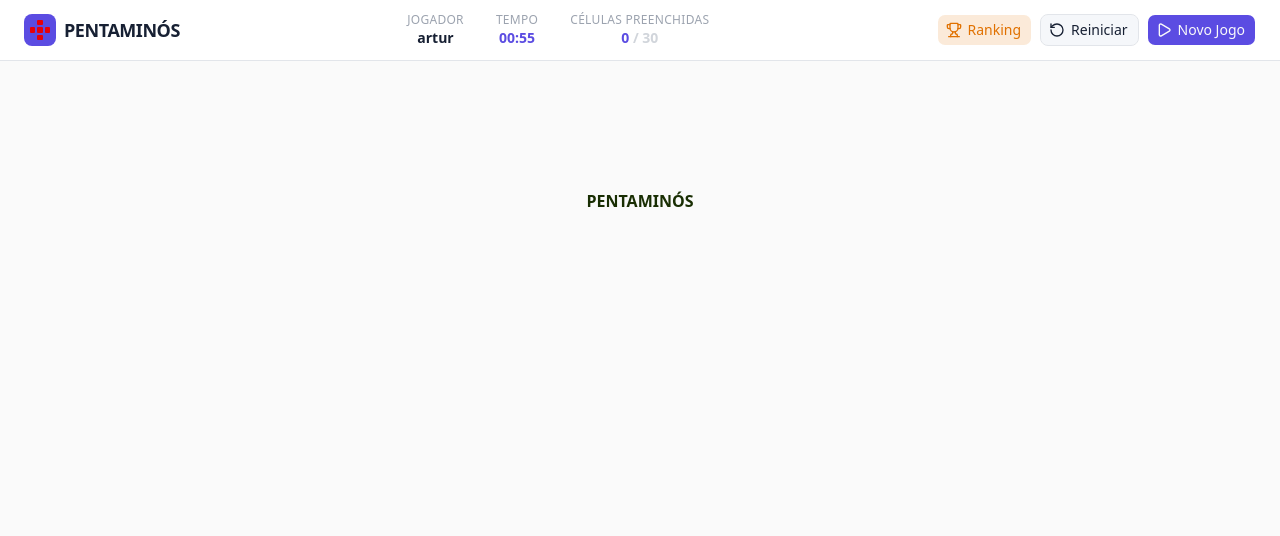
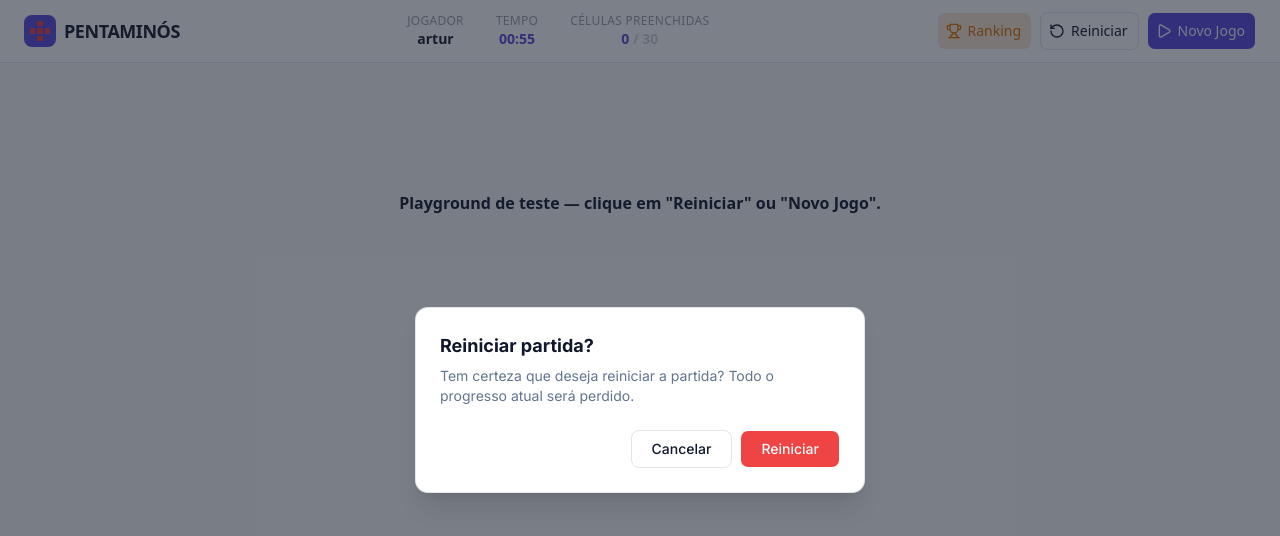
Before and after one commit to Myllenam/pentaminos, a Next.js app in the folder pentaminos/: page / in a window 1280 px wide. Both pictures are taken after a click on the button "Reiniciar". Shown: the top 536 px of the page. Built offline with nearby package versions, Linux system fonts and the light colour scheme.

Commit message:
wip: ajustes visuais do alert e altura do botao

```diff
--- a/pentaminos/app/globals.css
+++ b/pentaminos/app/globals.css
@@ -6,10 +6,14 @@
   --foreground: #172033;
 
   --radius: 0.625rem;
+  --button-height: 38px;
+
   --primary: #5B4CE2;
   --primary-foreground: oklch(0.985 0 0);
+  --primary-hover: color-mix(in oklch, var(--primary), transparent 20%);
   --secondary: oklch(0.97 0 0);
   --secondary-foreground: #172033;
+  --secondary-hover: color-mix(in oklch, var(--secondary), var(--foreground) 5%);
   --muted: oklch(0.97 0 0);
   --muted-foreground: #9CA3AF;
   --accent: oklch(0.97 0 0);
@@ -18,13 +22,20 @@
   --card-foreground: #172033;
   --popover: #FFFFFF;
   --popover-foreground: #172033;
-  --destructive: oklch(0.577 0.245 27.325);
+  --destructive: #EF4444;
   --destructive-foreground: oklch(0.985 0 0);
+  --destructive-hover: color-mix(in oklch, var(--destructive), transparent 10%);
+  --destructive-muted: color-mix(in oklch, var(--destructive), transparent 90%);
+  --destructive-muted-hover: color-mix(in oklch, var(--destructive), transparent 80%);
   --warning: oklch(0.666 0.179 58.318);
   --warning-foreground: oklch(0.987 0.022 95.277);
+  --warning-muted: color-mix(in oklch, var(--warning), transparent 85%);
+  --warning-muted-hover: color-mix(in oklch, var(--warning), transparent 75%);
   --border: #E2E5EA;
   --input: #D1D5DB;
+  --input-hover: color-mix(in oklch, var(--input), transparent 50%);
   --ring: #5B4CE2;
+  --overlay: #111827;
 }
 
 @theme inline {
@@ -34,8 +45,10 @@
 
   --color-primary: var(--primary);
   --color-primary-foreground: var(--primary-foreground);
+  --color-primary-hover: var(--primary-hover);
   --color-secondary: var(--secondary);
   --color-secondary-foreground: var(--secondary-foreground);
+  --color-secondary-hover: var(--secondary-hover);
   --color-muted: var(--muted);
   --color-muted-foreground: var(--muted-foreground);
   --color-accent: var(--accent);
@@ -46,40 +59,20 @@
   --color-popover-foreground: var(--popover-foreground);
   --color-destructive: var(--destructive);
   --color-destructive-foreground: var(--destructive-foreground);
+  --color-destructive-hover: var(--destructive-hover);
+  --color-destructive-muted: var(--destructive-muted);
+  --color-destructive-muted-hover: var(--destructive-muted-hover);
   --color-warning: var(--warning);
   --color-warning-foreground: var(--warning-foreground);
+  --color-warning-muted: var(--warning-muted);
+  --color-warning-muted-hover: var(--warning-muted-hover);
   --color-border: var(--border);
   --color-input: var(--input);
+  --color-input-hover: var(--input-hover);
   --color-ring: var(--ring);
+  --color-overlay: var(--overlay);
 
   --radius-md: calc(var(--radius) * 0.8);
-}
-
-@media (prefers-color-scheme: dark) {
-  :root {
-    --background: #0a0a0a;
-    --foreground: #ededed;
-
-    --primary: oklch(0.67 0.182 276.935);
-    --primary-foreground: oklch(0.205 0 0);
-    --secondary: oklch(0.269 0 0);
-    --secondary-foreground: oklch(0.985 0 0);
-    --muted: oklch(0.269 0 0);
-    --muted-foreground: oklch(0.708 0 0);
-    --accent: oklch(0.269 0 0);
-    --accent-foreground: oklch(0.985 0 0);
-    --card: oklch(0.205 0 0);
-    --card-foreground: oklch(0.985 0 0);
-    --popover: oklch(0.205 0 0);
-    --popover-foreground: oklch(0.985 0 0);
-    --destructive: oklch(0.704 0.191 22.216);
-    --destructive-foreground: oklch(0.985 0 0);
-    --warning: oklch(0.828 0.189 84.429);
-    --warning-foreground: oklch(0.279 0.077 45.635);
-    --border: oklch(1 0 0 / 10%);
-    --input: oklch(1 0 0 / 15%);
-    --ring: oklch(0.556 0 0);
-  }
 }
 
 body {
--- a/pentaminos/app/page.tsx
+++ b/pentaminos/app/page.tsx
@@ -1,14 +1,46 @@
+"use client";
+
+import { useState } from "react";
+
+import { Alert } from "@/components/alert/alert";
 import { Header } from "@/components/header/header";
 
 export default function Home() {
+  const [restartOpen, setRestartOpen] = useState(false);
+  const [newGameOpen, setNewGameOpen] = useState(false);
+
   return (
     <div className="flex flex-col flex-1 bg-zinc-50 font-sans">
-      {/* Preview temporário do Header - remover depois de visualizar */}
-      <Header />
+      <Header
+        onRestart={() => setRestartOpen(true)}
+        onNewGame={() => setNewGameOpen(true)}
+        onOpenRanking={() => console.log("abrir ranking")}
+      />
 
-      <main className="flex flex-1 w-full max-w-3xl flex-col items-center justify-between py-32 px-16 mx-auto">
-        <p className="text-lime-950 font-bold">PENTAMINÓS</p>
+      <main className="mx-auto flex w-full max-w-3xl flex-1 flex-col items-center justify-between px-16 py-32">
+        <p className="font-bold text-foreground">
+          Playground de teste — clique em &quot;Reiniciar&quot; ou &quot;Novo Jogo&quot;.
+        </p>
       </main>
+
+      <Alert
+        open={restartOpen}
+        onOpenChange={setRestartOpen}
+        title="Reiniciar partida?"
+        description="Tem certeza que deseja reiniciar a partida? Todo o progresso atual será perdido."
+        confirmLabel="Reiniciar"
+        variant="destructive-solid"
+        onConfirm={() => console.log("partida reiniciada")}
+      />
+
+      <Alert
+        open={newGameOpen}
+        onOpenChange={setNewGameOpen}
+        title="Iniciar novo jogo?"
+        description="Deseja abandonar a partida atual e iniciar um novo jogo? O progresso atual será perdido."
+        confirmLabel="Novo Jogo"
+        onConfirm={() => console.log("novo jogo iniciado")}
+      />
     </div>
   );
 }
--- a/pentaminos/components/alert/alert.tsx
+++ b/pentaminos/components/alert/alert.tsx
@@ -1,6 +1,7 @@
 "use client";
 
 import type { ReactNode } from "react";
+import type { VariantProps } from "class-variance-authority";
 
 import {
   AlertDialog as UIAlertDialog,
@@ -12,38 +13,23 @@ import {
   AlertDialogHeader,
   AlertDialogTitle,
 } from "@/components/ui/alert-dialog";
+import { buttonVariants } from "@/components/ui/button";
 
-type AlertVariant = "default" | "destructive";
+type AlertVariant = VariantProps<typeof buttonVariants>["variant"];
 
 type AlertProps = {
-  /** Controla a visibilidade do diálogo. */
   open: boolean;
-  /** Chamado quando o estado de abertura muda (ESC, botão cancelar, backdrop). */
   onOpenChange: (open: boolean) => void;
-  /** Título do alerta. */
   title: string;
-  /** Descrição opcional abaixo do título. */
   description?: ReactNode;
-  /** Rótulo do botão de confirmação. Padrão: "Confirmar". */
   confirmLabel?: string;
-  /** Rótulo do botão de cancelamento. Padrão: "Cancelar". */
   cancelLabel?: string;
-  /**
-   * Variante visual do botão primário.
-   * - `default`: ação neutra
-   * - `destructive`: ação destrutiva (reiniciar, apagar, etc.)
-   */
   variant?: AlertVariant;
-  /** Callback disparado ao confirmar. Também fecha o diálogo automaticamente. */
   onConfirm: () => void;
-  /** Se `false`, esconde o botão de cancelar. Padrão: `true`. */
   showCancel?: boolean;
 };
 
-/**
- * Componente de alerta genérico baseado em `AlertDialog` do shadcn/ui.
- * Uso: controle `open` externamente com `useState`, e passe os callbacks.
- */
+
 export const Alert = ({
   open,
   onOpenChange,
@@ -70,8 +56,16 @@ export const Alert = ({
           )}
         </AlertDialogHeader>
         <AlertDialogFooter>
-          {showCancel && <AlertDialogCancel>{cancelLabel}</AlertDialogCancel>}
-          <AlertDialogAction variant={variant} onClick={handleConfirm}>
+          {showCancel && (
+            <AlertDialogCancel className="px-5 sm:w-auto">
+              {cancelLabel}
+            </AlertDialogCancel>
+          )}
+          <AlertDialogAction
+            variant={variant}
+            className="px-5 sm:w-auto"
+            onClick={handleConfirm}
+          >
             {confirmLabel}
           </AlertDialogAction>
         </AlertDialogFooter>
--- a/pentaminos/components/ui/alert-dialog.tsx
+++ b/pentaminos/components/ui/alert-dialog.tsx
@@ -1,22 +1,28 @@
 "use client"
 
 import * as React from "react"
-import { AlertDialog as AlertDialogPrimitive } from "@base-ui/react/alert-dialog"
+import { AlertDialog as AlertDialogPrimitive } from "radix-ui"
 
 import { cn } from "@/lib/utils"
 import { Button } from "@/components/ui/button"
 
-function AlertDialog({ ...props }: AlertDialogPrimitive.Root.Props) {
+function AlertDialog({
+  ...props
+}: React.ComponentProps<typeof AlertDialogPrimitive.Root>) {
   return <AlertDialogPrimitive.Root data-slot="alert-dialog" {...props} />
 }
 
-function AlertDialogTrigger({ ...props }: AlertDialogPrimitive.Trigger.Props) {
+function AlertDialogTrigger({
+  ...props
+}: React.ComponentProps<typeof AlertDialogPrimitive.Trigger>) {
   return (
     <AlertDialogPrimitive.Trigger data-slot="alert-dialog-trigger" {...props} />
   )
 }
 
-function AlertDialogPortal({ ...props }: AlertDialogPrimitive.Portal.Props) {
+function AlertDialogPortal({
+  ...props
+}: React.ComponentProps<typeof AlertDialogPrimitive.Portal>) {
   return (
     <AlertDialogPrimitive.Portal data-slot="alert-dialog-portal" {...props} />
   )
@@ -25,12 +31,12 @@ function AlertDialogPortal({ ...props }: AlertDialogPrimitive.Portal.Props) {
 function AlertDialogOverlay({
   className,
   ...props
-}: AlertDialogPrimitive.Backdrop.Props) {
+}: React.ComponentProps<typeof AlertDialogPrimitive.Overlay>) {
   return (
-    <AlertDialogPrimitive.Backdrop
+    <AlertDialogPrimitive.Overlay
       data-slot="alert-dialog-overlay"
       className={cn(
-        "fixed inset-0 isolate z-50 bg-black/10 duration-100 supports-backdrop-filter:backdrop-blur-xs data-open:animate-in data-open:fade-in-0 data-closed:animate-out data-closed:fade-out-0",
+        "fixed inset-0 z-50 bg-overlay/55 duration-100 data-open:animate-in data-open:fade-in-0 data-closed:animate-out data-closed:fade-out-0",
         className
       )}
       {...props}
@@ -42,17 +48,17 @@ function AlertDialogContent({
   className,
   size = "default",
   ...props
-}: AlertDialogPrimitive.Popup.Props & {
+}: React.ComponentProps<typeof AlertDialogPrimitive.Content> & {
   size?: "default" | "sm"
 }) {
   return (
     <AlertDialogPortal>
       <AlertDialogOverlay />
-      <AlertDialogPrimitive.Popup
+      <AlertDialogPrimitive.Content
         data-slot="alert-dialog-content"
         data-size={size}
         className={cn(
-          "group/alert-dialog-content fixed top-1/2 left-1/2 z-50 grid w-full -translate-x-1/2 -translate-y-1/2 gap-4 rounded-xl bg-popover p-4 text-popover-foreground ring-1 ring-foreground/10 duration-100 outline-none data-[size=default]:max-w-xs data-[size=sm]:max-w-xs data-[size=default]:sm:max-w-sm data-open:animate-in data-open:fade-in-0 data-open:zoom-in-95 data-closed:animate-out data-closed:fade-out-0 data-closed:zoom-out-95",
+          "group/alert-dialog-content fixed top-1/2 left-1/2 z-50 grid w-full -translate-x-1/2 -translate-y-1/2 gap-4 rounded-xl bg-white p-6 text-slate-900 shadow-xl ring-1 ring-slate-200 duration-100 outline-none data-[size=default]:max-w-sm data-[size=sm]:max-w-sm data-[size=default]:sm:max-w-md data-open:animate-in data-open:fade-in-0 data-open:zoom-in-95 data-closed:animate-out data-closed:fade-out-0 data-closed:zoom-out-95",
           className
         )}
         {...props}
@@ -85,7 +91,7 @@ function AlertDialogFooter({
     <div
       data-slot="alert-dialog-footer"
       className={cn(
-        "-mx-4 -mb-4 flex flex-col-reverse gap-2 rounded-b-xl border-t bg-muted/50 p-4 group-data-[size=sm]/alert-dialog-content:grid group-data-[size=sm]/alert-dialog-content:grid-cols-2 sm:flex-row sm:justify-end",
+        "mt-2 flex flex-col-reverse gap-2 group-data-[size=sm]/alert-dialog-content:grid group-data-[size=sm]/alert-dialog-content:grid-cols-2 sm:flex-row sm:justify-end",
         className
       )}
       {...props}
@@ -117,7 +123,7 @@ function AlertDialogTitle({
     <AlertDialogPrimitive.Title
       data-slot="alert-dialog-title"
       className={cn(
-        "text-base font-medium sm:group-data-[size=default]/alert-dialog-content:group-has-data-[slot=alert-dialog-media]/alert-dialog-content:col-start-2",
+        "text-lg font-bold text-slate-900 sm:group-data-[size=default]/alert-dialog-content:group-has-data-[slot=alert-dialog-media]/alert-dialog-content:col-start-2",
         className
       )}
       {...props}
@@ -133,7 +139,7 @@ function AlertDialogDescription({
     <AlertDialogPrimitive.Description
       data-slot="alert-dialog-description"
       className={cn(
-        "text-sm text-balance text-muted-foreground md:text-pretty *:[a]:underline *:[a]:underline-offset-3 *:[a]:hover:text-foreground",
+        "text-sm text-balance text-slate-500 md:text-pretty *:[a]:underline *:[a]:underline-offset-3 *:[a]:hover:text-slate-900",
         className
       )}
       {...props}
@@ -143,14 +149,19 @@ function AlertDialogDescription({
 
 function AlertDialogAction({
   className,
+  variant = "default",
+  size = "default",
   ...props
-}: React.ComponentProps<typeof Button>) {
+}: React.ComponentProps<typeof AlertDialogPrimitive.Action> &
+  Pick<React.ComponentProps<typeof Button>, "variant" | "size">) {
   return (
-    <Button
+    <Button variant={variant} size={size} asChild>
+      <AlertDialogPrimitive.Action
         data-slot="alert-dialog-action"
         className={cn(className)}
         {...props}
       />
+    </Button>
   )
 }
 
@@ -159,15 +170,16 @@ function AlertDialogCancel({
   variant = "outline",
   size = "default",
   ...props
-}: AlertDialogPrimitive.Close.Props &
+}: React.ComponentProps<typeof AlertDialogPrimitive.Cancel> &
   Pick<React.ComponentProps<typeof Button>, "variant" | "size">) {
   return (
-    <AlertDialogPrimitive.Close
+    <Button variant={variant} size={size} asChild>
+      <AlertDialogPrimitive.Cancel
         data-slot="alert-dialog-cancel"
         className={cn(className)}
-      render={<Button variant={variant} size={size} />}
         {...props}
       />
+    </Button>
   )
 }
 
--- a/pentaminos/components/ui/button.tsx
+++ b/pentaminos/components/ui/button.tsx
@@ -5,28 +5,28 @@ import { Slot } from "radix-ui"
 import { cn } from "@/lib/utils"
 
 const buttonVariants = cva(
-  "group/button inline-flex w-full shrink-0 items-center justify-center rounded-lg border border-transparent bg-clip-padding text-sm font-medium whitespace-nowrap transition-all outline-none select-none focus-visible:border-ring focus-visible:ring-3 focus-visible:ring-ring/50 active:not-aria-[haspopup]:translate-y-px disabled:pointer-events-none disabled:opacity-50 aria-invalid:border-destructive aria-invalid:ring-3 aria-invalid:ring-destructive/20 dark:aria-invalid:border-destructive/50 dark:aria-invalid:ring-destructive/40 [&_svg]:pointer-events-none [&_svg]:shrink-0 [&_svg:not([class*='size-'])]:size-4",
+  "group/button inline-flex w-full shrink-0 items-center justify-center rounded-lg border border-transparent bg-clip-padding text-sm font-medium whitespace-nowrap transition-all outline-none select-none focus-visible:border-ring focus-visible:ring-3 focus-visible:ring-ring/50 active:not-aria-[haspopup]:translate-y-px disabled:pointer-events-none disabled:opacity-50 aria-invalid:border-destructive aria-invalid:ring-3 aria-invalid:ring-destructive/20 [&_svg]:pointer-events-none [&_svg]:shrink-0 [&_svg:not([class*='size-'])]:size-4",
   {
     variants: {
       variant: {
-        default: "bg-primary text-primary-foreground hover:bg-primary/80",
+        default: "bg-primary text-primary-foreground hover:bg-primary-hover",
         outline:
-          "border-border bg-background hover:bg-muted hover:text-foreground aria-expanded:bg-muted aria-expanded:text-foreground dark:border-input dark:bg-input/30 dark:hover:bg-input/50",
+          "border-border bg-card hover:bg-muted hover:text-foreground aria-expanded:bg-muted aria-expanded:text-foreground",
         secondary:
-          "bg-secondary text-secondary-foreground hover:bg-[color-mix(in_oklch,var(--secondary),var(--foreground)_5%)] aria-expanded:bg-secondary aria-expanded:text-secondary-foreground",
+          "bg-secondary text-secondary-foreground hover:bg-secondary-hover aria-expanded:bg-secondary aria-expanded:text-secondary-foreground",
         ghost:
-          "hover:bg-muted hover:text-foreground aria-expanded:bg-muted aria-expanded:text-foreground dark:hover:bg-muted/50",
+          "hover:bg-muted hover:text-foreground aria-expanded:bg-muted aria-expanded:text-foreground",
         destructive:
-          "bg-destructive/10 text-destructive hover:bg-destructive/20 focus-visible:border-destructive/40 focus-visible:ring-destructive/20 dark:bg-destructive/20 dark:hover:bg-destructive/30 dark:focus-visible:ring-destructive/40",
+          "bg-destructive-muted text-destructive hover:bg-destructive-muted-hover focus-visible:border-destructive/40 focus-visible:ring-destructive/20",
         "destructive-solid":
-          "bg-destructive text-destructive-foreground hover:bg-destructive/90 focus-visible:border-destructive/40 focus-visible:ring-destructive/20 dark:focus-visible:ring-destructive/40",
+          "bg-destructive text-destructive-foreground hover:bg-destructive-hover focus-visible:border-destructive/40 focus-visible:ring-destructive/20",
         warning:
-          "bg-warning/15 text-warning hover:bg-warning/25 focus-visible:border-warning/40 focus-visible:ring-warning/20",
+          "bg-warning-muted text-warning hover:bg-warning-muted-hover focus-visible:border-warning/40 focus-visible:ring-warning/20",
         link: "text-primary underline-offset-4 hover:underline",
       },
       size: {
         default:
-          "h-8 gap-1.5 px-2.5 has-data-[icon=inline-end]:pr-2 has-data-[icon=inline-start]:pl-2",
+          "h-(--button-height) gap-1.5 px-2.5 has-data-[icon=inline-end]:pr-2 has-data-[icon=inline-start]:pl-2",
         xs: "h-6 gap-1 rounded-[min(var(--radius-md),10px)] px-2 text-xs in-data-[slot=button-group]:rounded-lg has-data-[icon=inline-end]:pr-1.5 has-data-[icon=inline-start]:pl-1.5 [&_svg:not([class*='size-'])]:size-3",
         sm: "h-7 gap-1 rounded-[min(var(--radius-md),12px)] px-2.5 text-[0.8rem] in-data-[slot=button-group]:rounded-lg has-data-[icon=inline-end]:pr-1.5 has-data-[icon=inline-start]:pl-1.5 [&_svg:not([class*='size-'])]:size-3.5",
         lg: "h-9 gap-1.5 px-2.5 has-data-[icon=inline-end]:pr-2 has-data-[icon=inline-start]:pl-2",
--- a/pentaminos/package.json
+++ b/pentaminos/package.json
@@ -9,7 +9,6 @@
     "lint": "eslint"
   },
   "dependencies": {
-    "@radix-ui/react-alert-dialog": "1.1.15",
     "class-variance-authority": "0.7.1",
     "clsx": "2.1.1",
     "lucide-react": "1.33.0",
```
Lines whose indentation alone changed are shown as unchanged.
